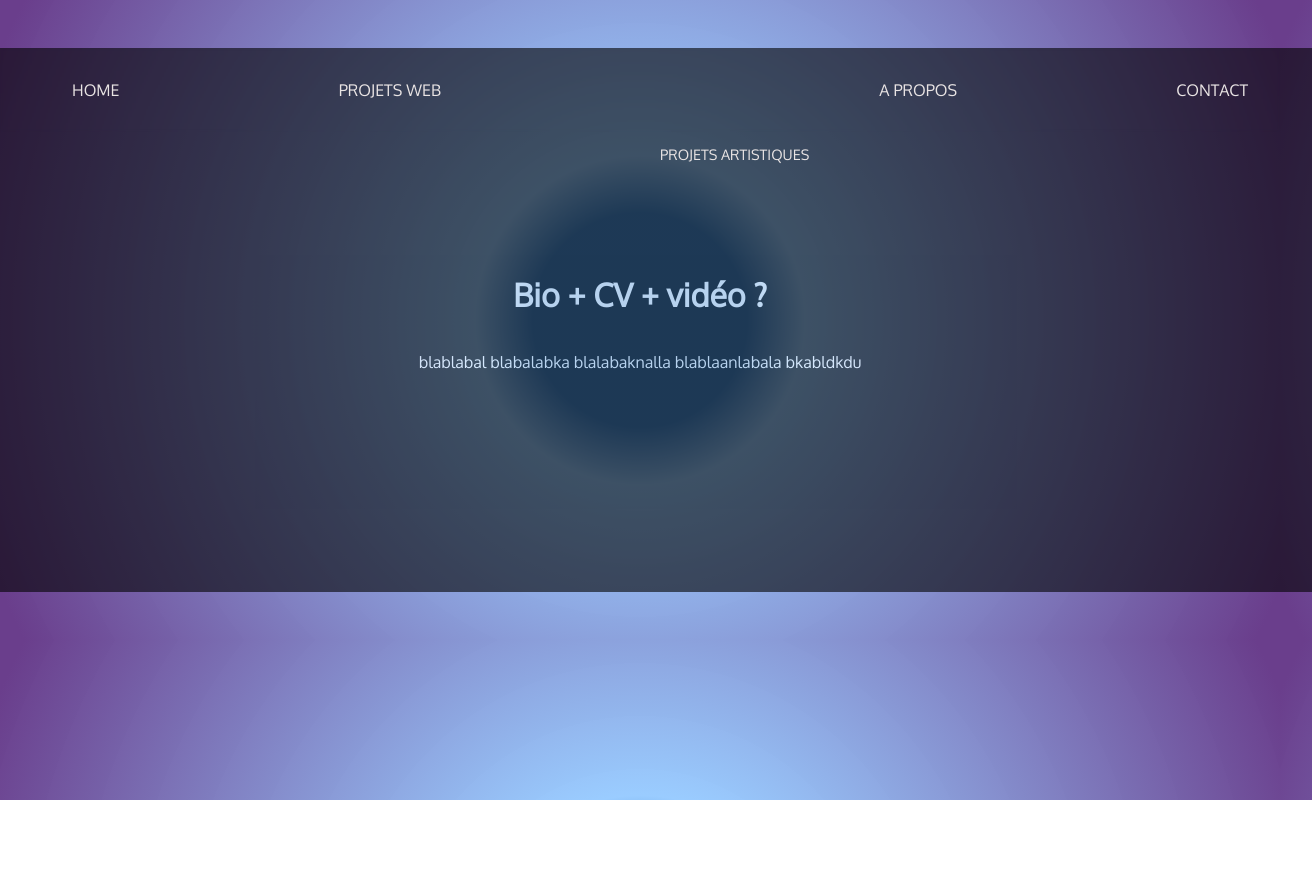
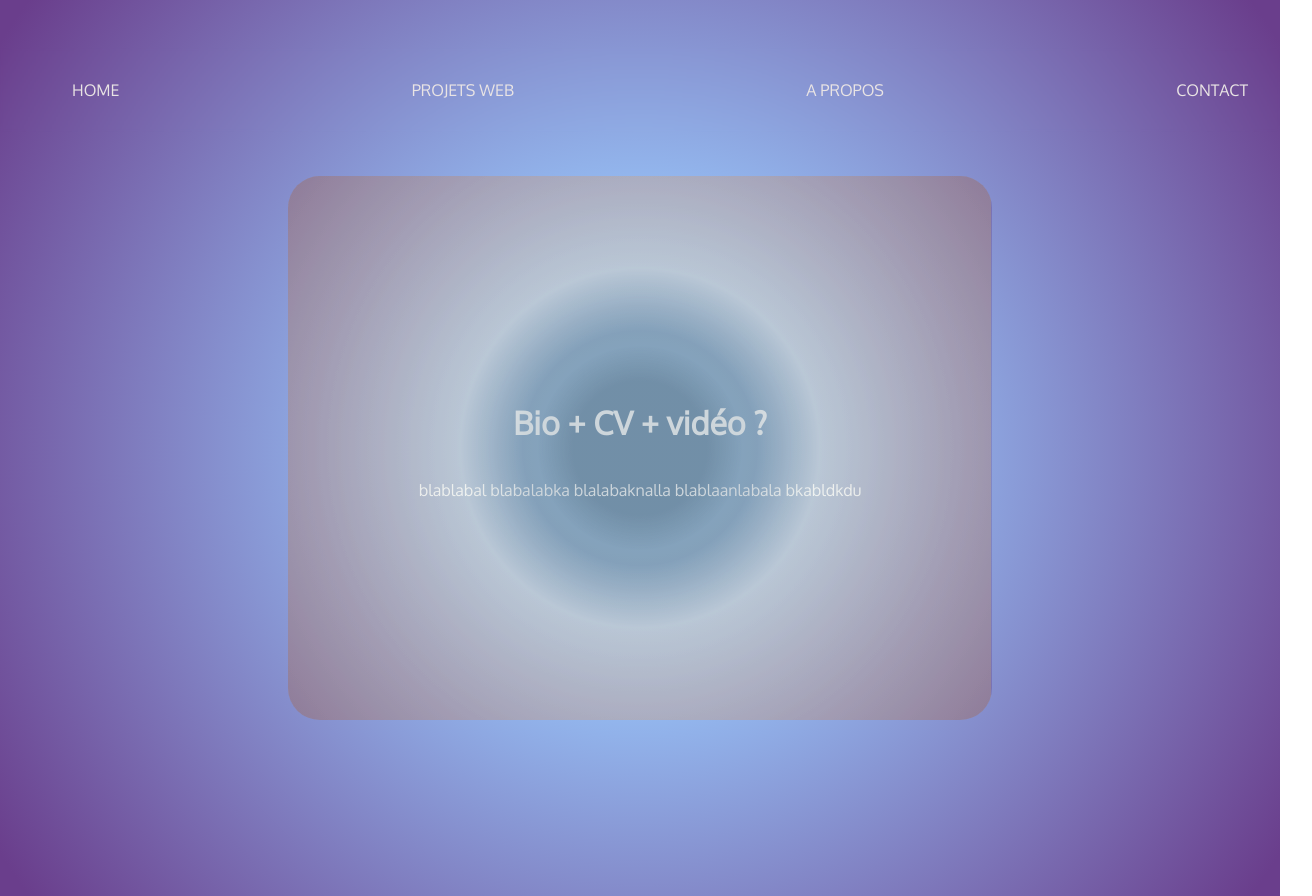
Before and after one commit to lanaduval/portfolio-V1, a React (Create React App) app: page /info in a window 1280 px wide. Shown: the whole page, 1312 px wide, since content can reach past the window. Before the commit the page ends 800 px from the top, so only its background shows below. Built offline with nearby package versions, Linux system fonts and the light colour scheme.

Commit message:
fixed some bugs in info page

```diff
--- a/src/Components/Nav.jsx
+++ b/src/Components/Nav.jsx
@@ -6,7 +6,7 @@ export default function Nav() {
     <ul>
     <NavLink className="link" to="/"> <li className="homeButton"> Home </li></NavLink>
     <NavLink className="link" to="/projets"> <li className="projetsWebButton"> Projets Web </li></NavLink>
-    <NavLink className="link" to="/projets"> <li className="projetsArtButton"> Projets Artistiques</li></NavLink>
+    {/*<NavLink className="link" to="/projets"> <li className="projetsArtButton"> Projets Artistiques</li></NavLink>*/}
     <NavLink className="link" to="/info"><li className="infoButton" > A propos </li></NavLink>
     <NavLink className="link" to="/contact"><li className="contactButton" > Contact </li></NavLink>
 </ul>
--- a/src/style.scss
+++ b/src/style.scss
@@ -2,6 +2,7 @@ body {
     background: rgb(67,139,213);
 background: radial-gradient(circle, rgba(67,139,213,0.9598214285714286) 15%, rgba(150,202,255,0.9598214285714286) 23%, rgb(106, 62, 140) 97%);
 font-family: 'Oxygen';
+scroll-behavior: smooth;
 }
 
 
@@ -153,7 +154,7 @@ height: 80vh;
   @keyframes slide {
     from {
       margin-left: 100%;
-      width: 300%;
+      width: 100%;
     }
 
     to {
@@ -166,13 +167,14 @@ height: 80vh;
 // ABOUT/INFO
 .info {
     display: flex;
+    flex-wrap: wrap;
     flex-direction: column;
     justify-content: center;
     align-items: center;
     margin-top: 3rem;
     margin-bottom: 3rem;
     width: 100%;
-    height:100%;
+    height:100vh;
     animation-name: slide;
     animation-duration: 3s;
     animation-iteration-count: 1;
@@ -192,15 +194,21 @@ height: 80vh;
 }
 .infoCard{
     color: #fff;
-    background-color: black;
+    background-color: rgba(0, 0, 0, 0.1);
     opacity: 0.6;
-    width: 100%;
+    width: 50%;
     min-height:60vh;
     overflow:auto;
     display: flex;
     flex-direction: column;
     justify-content: center;
     align-items: center;
+    border-radius: 2rem;
     padding: 2rem;
-
-  }
+    backdrop-filter: sepia(90%);
+    background-image: radial-gradient(circle, rgba(67,139,213,0.3) 15%, rgba(150,202,255,0.5) 23%, rgb(106, 62, 140, 0.5) 97%);
+    -webkit-border-radius: 2rem;
+    -moz-border-radius: 2rem;
+    -ms-border-radius: 2rem;
+    -o-border-radius: 2rem;
+}
```
